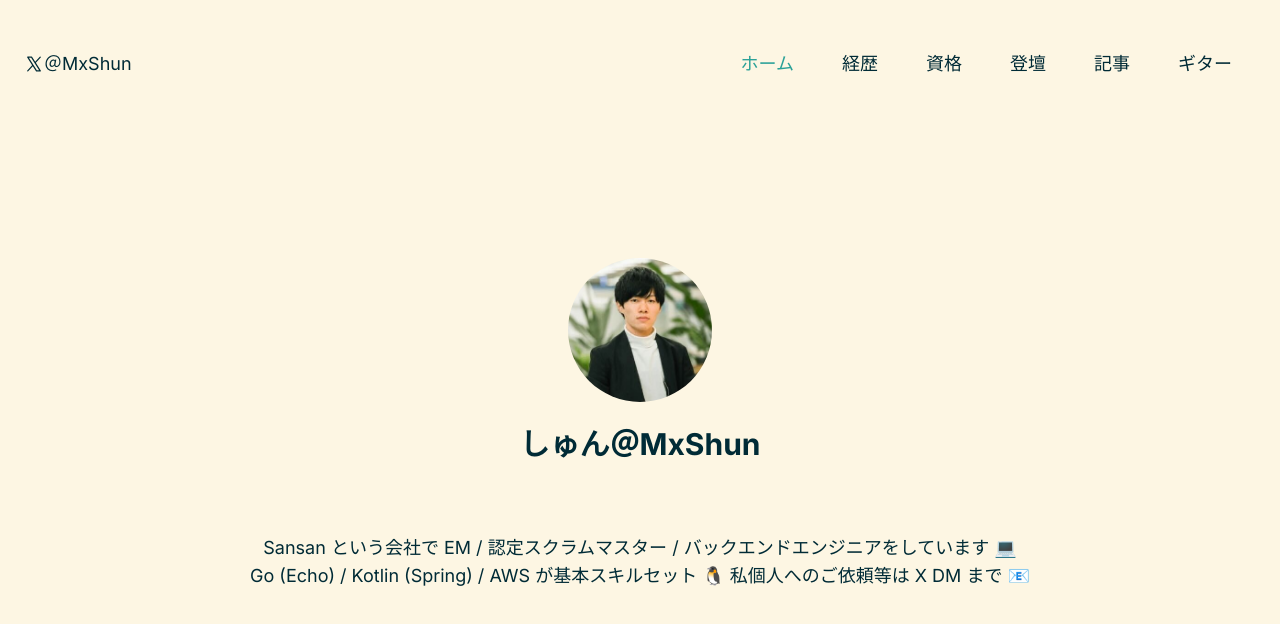
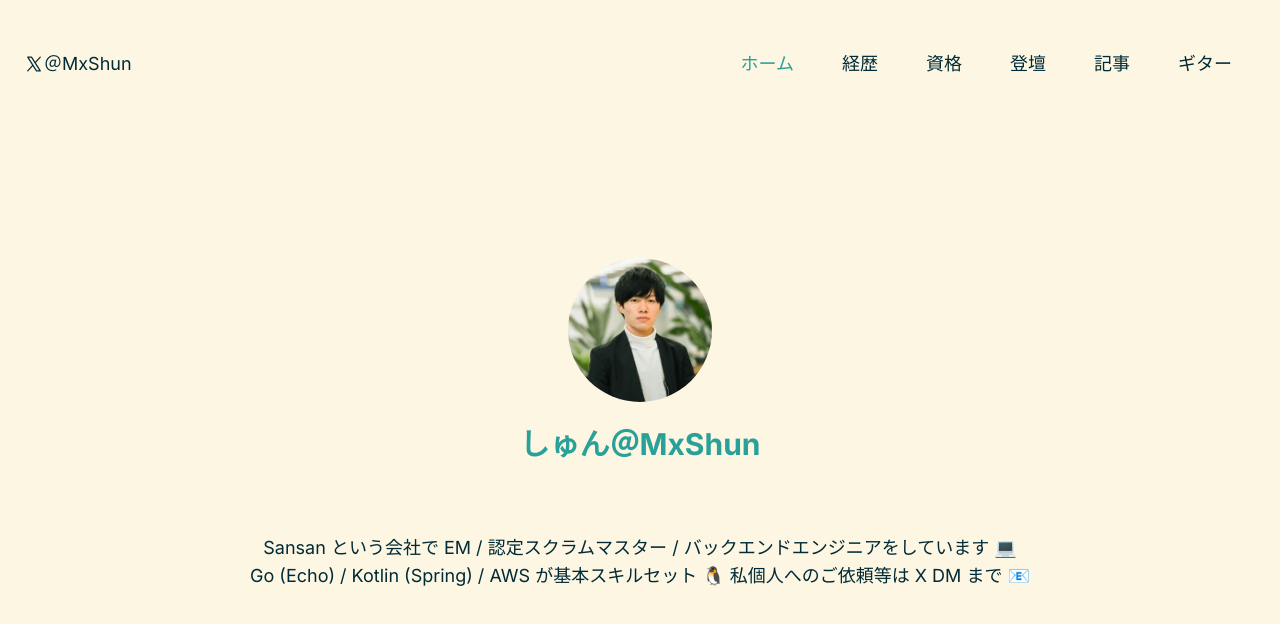
Before and after one commit to MxShun/MxShun.github.io, a Next.js app: page / in a window 1280 px wide. Shown: the top 624 px of the page. Built offline with nearby package versions, Linux system fonts and the light colour scheme.

Commit message:
chore: home style

```diff
--- a/app/page.tsx
+++ b/app/page.tsx
@@ -12,15 +12,15 @@ export default function Home() {
               className="mx-auto rounded-full w-36"
               alt="mxshun"
             />
-            <p className="my-6 sm:text-3xl text-2xl font-bold">
+            <h1 className="my-6 sm:text-3xl text-2xl font-bold">
               しゅん＠MxShun
-            </p>
-            <h2 className="max-w-5xl py-12 mx-auto text-lg">
+            </h1>
+            <p className="max-w-5xl py-12 mx-auto text-lg">
               Sansan という会社で EM / 認定スクラムマスター / バックエンドエンジニアをしています 💻
               <br />
               Go (Echo) / Kotlin (Spring) / AWS が基本スキルセット 🐧
               私個人へのご依頼等は X DM まで 📧
-            </h2>
+            </p>
           </div>
         </div>
       </div>
```
